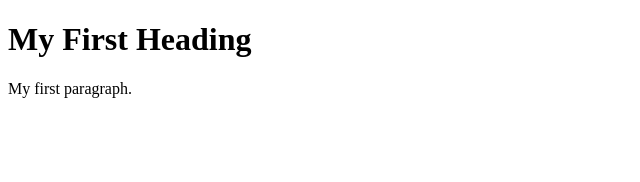
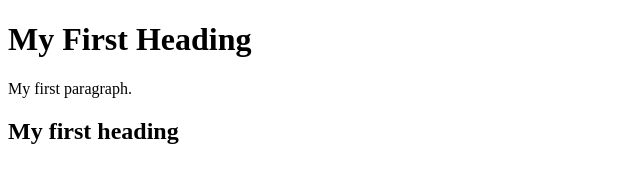
Before and after one commit to Nicolas-Bujanda/ICS2O-Unit1-Unit1-01, a plain HTML site: page index.html in a window 1280 px wide. Shown: the whole page, without its empty margins (0-640 px from the left). Drawn offline with Linux system fonts and the light colour scheme.

Commit message:
added heading

```diff
--- a/index.html
+++ b/index.html
@@ -4,6 +4,6 @@
 
 <h1>My First Heading</h1>
 <p>My first paragraph.</p>
-
+<h2>My first heading</h2>
 </body>
 </html>
```
